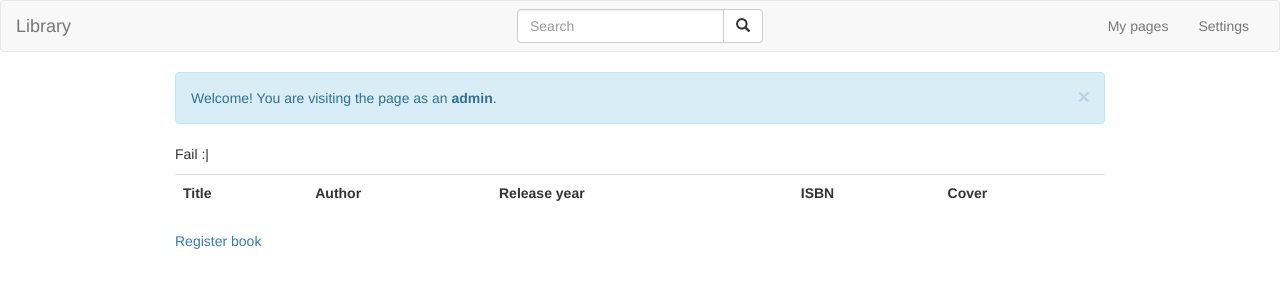
After one commit to T42017/Projekt3-Team2, a PHP site: template templates/index-admin.twig in a window 1280 px wide. The commit adds this page. Shown: the top 300 px of the page. Run offline with PHP 8.4, Linux system fonts and the light colour scheme; the template is opened without the code that fills it, so the values that code supplies are empty; some libraries are stand-ins or nearby versions.

Commit message:
Separated index for admin/user, made som aesthetical improvements, and updated database.

```diff
--- a/php/admin/index.php
+++ b/php/admin/index.php
@@ -25,7 +25,7 @@
 	else
 	{
 		$stmt = $db->query('SELECT * FROM books');
-		echo $twig->render('index.twig', array(
+		echo $twig->render('index-admin.twig', array(
 			'names' => $stmt->fetchAll()
 		));
 	}
--- a/php/user/index.php
+++ b/php/user/index.php
@@ -25,7 +25,7 @@
 	else
 	{
 		$stmt = $db->query('SELECT * FROM books');
-		echo $twig->render('index.twig', array(
+		echo $twig->render('index-user.twig', array(
 			'names' => $stmt->fetchAll()
 		));
 	}
--- a/templates/header.html
+++ b/templates/header.html
@@ -17,6 +17,12 @@
 	    <!-- JAVASCRIPT COMPILER CDN -->
 	    <script src="https://maxcdn.bootstrapcdn.com/bootstrap/3.3.7/js/bootstrap.min.js"></script>
 
+	    <script>
+		    $(function() {
+		      $('[data-toggle="tooltip"]').tooltip();
+		    });
+	    </script>
+
 	    <title>
 	    	Library
 		</title>
--- /dev/null
+++ b/templates/index-admin.twig
@@ -0,0 +1,71 @@
+{% include 'header.html' %}
+
+{% include 'navbar.html' %}
+
+<div class="container" style="width: 75%">
+    <div class="alert alert-info alert-dismissable fade in">
+        <a href="#" class="close" data-dismiss="alert" aria-label="close">
+            &times;
+        </a>
+        Welcome! You are visiting the page as an <strong>admin</strong>.
+    </div>
+
+    <table class="table">
+        <th>Title</th>
+
+        <th>Author</th>
+
+        <th>Release year</th>
+
+        <th>ISBN</th>
+
+        <th>Cover</th>
+
+        {% for book in names %}
+
+            <tr>
+                <td>
+                    {{ book.title }}
+                </td>
+
+                <td>
+                    {{book.author}}
+                </td>
+
+                <td>
+                    {{ book.release_year }}
+                </td>
+
+                <td>
+                    <span data-toggle="tooltip" data-placement="right" title="ISBN-10">
+                        {{ book.isbn10 }}
+                    </span>
+                    <br />
+
+                    <span data-toggle="tooltip" data-placement="right" title="ISBN-13">
+                        {{ book.isbn13 }}
+                    </span>
+                </td>
+
+                <td>
+                    <img src="http://covers.openlibrary.org/b/isbn/{{ book.isbn10 }}-S.jpg">
+                </td>
+            </tr>
+
+        {% else %}
+
+            <p>
+                Fail :|
+            </p>
+
+        {% endfor %}
+
+        </tr>
+    </table>
+
+    <a href="registerbook.php">
+        Register book
+    </a>
+</div>
+
+{% include 'footer.html' %}
--- a/templates/navbar.html
+++ b/templates/navbar.html
@@ -14,7 +14,7 @@
 
     	                <div class="input-group-btn">
                             <button class="btn btn-default" type="submit">
-                                <i class="glyphicon glyphicon-search"></i>
+                                <span class="glyphicon glyphicon-search"></span>
                             </button>
                         </div>
     	        	</div>
```
Also changed, not shown: db/library.sql (+9 -1 lines), php/index.php (deleted, +0 -32 lines), templates/index-user.twig (renamed from templates/index.twig, +15 -2 lines).
